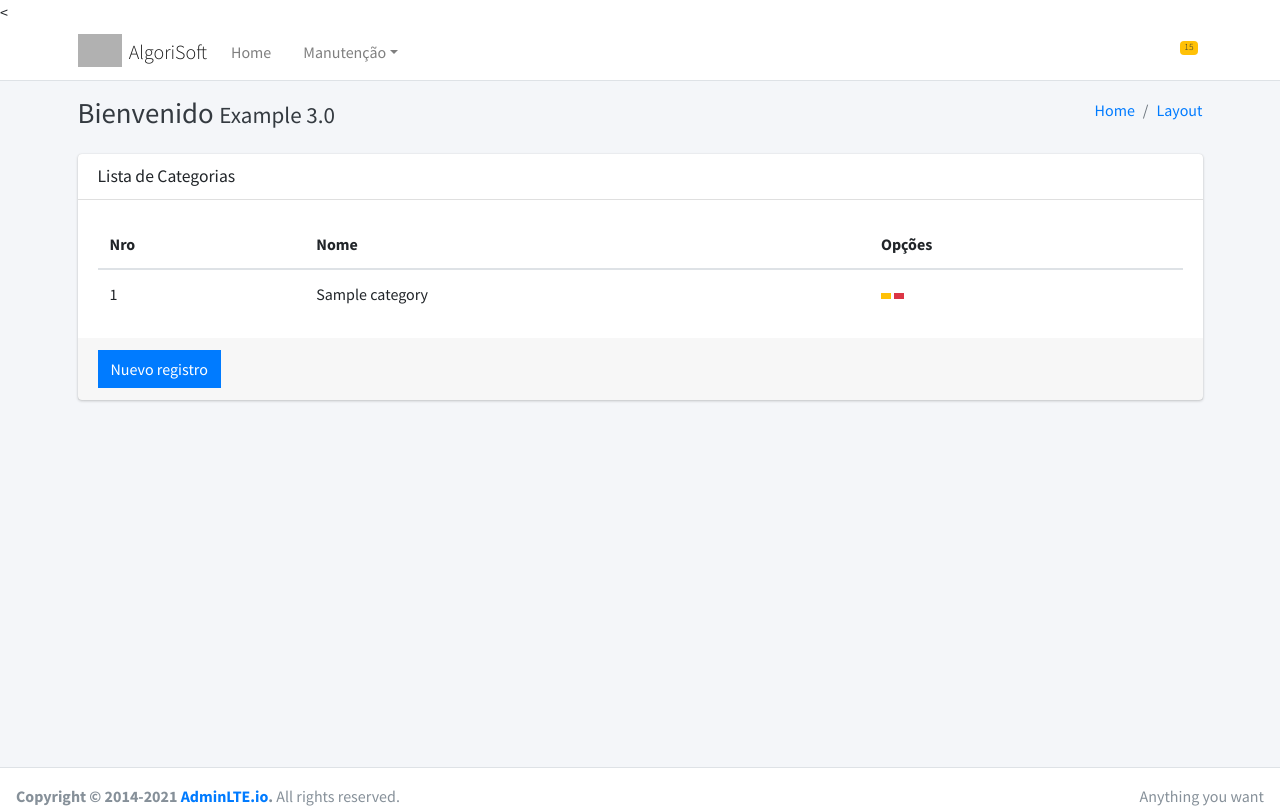
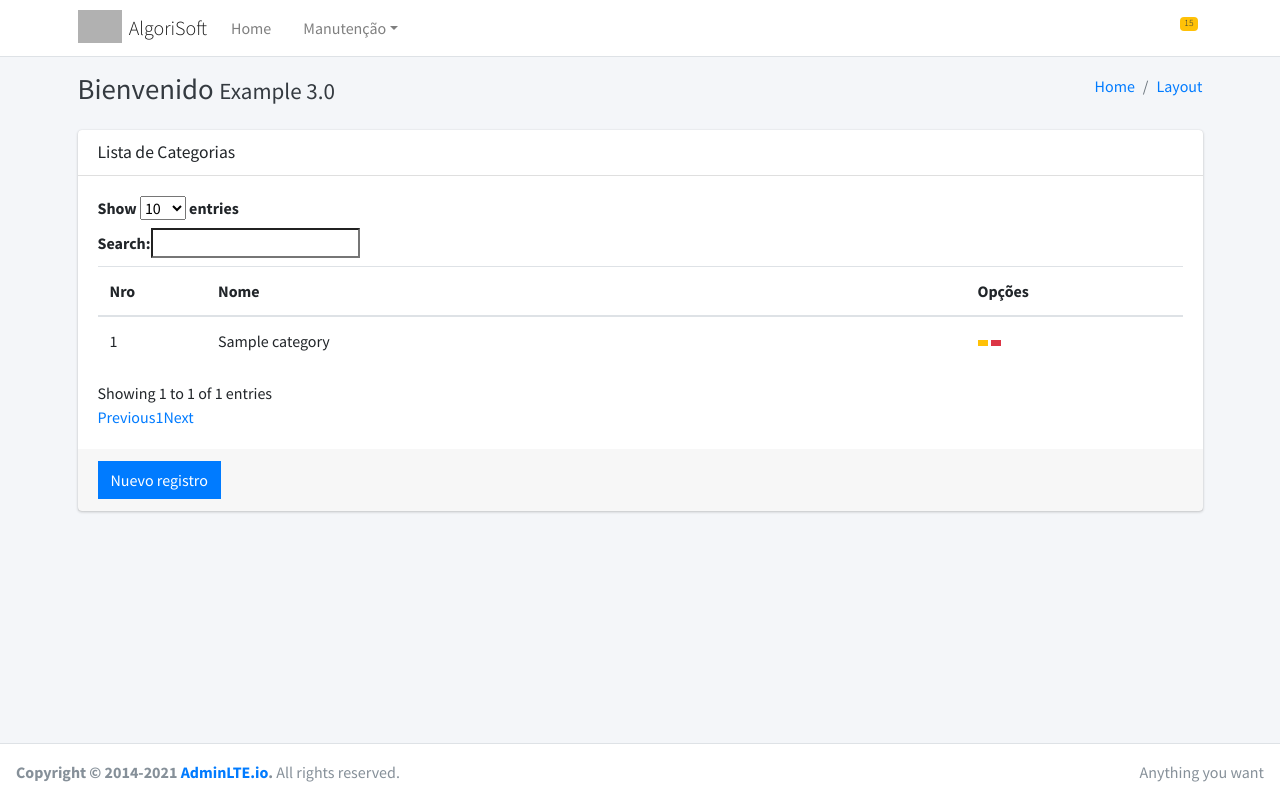
Before and after one commit to jlplautz/algorisoft, a Django app: page /core/category/list in a window 1280 px wide. Shown: the top 807 px of the page. After the commit the page ends 782 px from the top, so only its background shows below. Run offline with Django 3.2, Linux system fonts and the light colour scheme; tables that the repository leaves empty hold one stand-in row (values such as "Sample post"); some libraries are stand-ins or nearby versions; grey boxes are pictures that could not be loaded.

Commit message:
Criado pagina com DataTable + CBV
close #12

```diff
--- a/core/templates/category/list.html
+++ b/core/templates/category/list.html
@@ -2,9 +2,9 @@
 
 {% block columns %}
     <tr>
-        <th scope="col">Nro</th>
-        <th scope="col">Nome</th>
-        <th scope="col">Opções</th>
+        <th scope="col" style="width: 10%;">Nro</th>
+        <th scope="col" style="width: 70%;">Nome</th>
+        <th scope="col" style="width: 20%;">Opções</th>
     </tr>
 {% endblock %}
 
--- a/templates/body.html
+++ b/templates/body.html
@@ -32,5 +32,9 @@
         <!-- Footer -->
         {% include 'footer.html' %}
     </div>
+    <!-- criar um block javascript -->
+    {% block javascript %}
+
+    {% endblock %}
     </body>
 {% endblock %}
--- a/templates/home.html
+++ b/templates/home.html
@@ -17,8 +17,13 @@
   <script src="{% static 'lib/adminlte-3.1.0/plugins/jquery/jquery.min.js' %}"></script>
   <!-- Bootstrap 4 -->
   <script src="{%  static 'lib/adminlte-3.1.0/plugins/bootstrap/js/bootstrap.bundle.min.js' %}"></script>
-  < <!-- AdminLTE App -->
+  <!-- AdminLTE App -->
   <link rel="stylesheet" href="{% static 'lib/adminlte-3.1.0/css/adminlte.min.css' %}">
+  <!-- Criar um block-head  -->
+  {% block head %}
+
+  {% endblock %}
+
 </head>
 {% block body %}
 
--- a/templates/list.html
+++ b/templates/list.html
@@ -1,4 +1,15 @@
 {% extends 'body.html' %}
+{% load static %}
+
+<!-- block head para datatable-->
+{% block head %}
+    <link rel="stylesheet" href="{% static 'lib/datatables-1.10.20/css/dataTables.bootstrap4.min.css' %}"/>
+    <link rel="stylesheet" href="{% static 'lib/datatables-1.10.20/plugins/responsive-2.2.3/css/responsive.bootstrap4.min.css' %}"/>
+    <script src="{% static 'lib/datatables-1.10.20/js/jquery.dataTables.js' %}"></script>
+    <script src="{% static 'lib/datatables-1.10.20/js/dataTables.bootstrap4.min.js' %}"></script>
+    <script src="{% static 'lib/datatables-1.10.20/plugins/responsive-2.2.3/js/dataTables.responsive.min.js' %}"></script>
+    <script src="{% static 'lib/datatables-1.10.20/plugins/responsive-2.2.3/js/responsive.bootstrap4.min.js' %}"></script>
+{% endblock %}
 
 {% block content %}
     <div class="card card-default">
@@ -9,7 +20,8 @@
             </h3>
         </div>
         <div class="card-body">
-            <table class="table">
+            <!-- inserido id pata table para poder referenciar no datatable-->
+            <table class="table" id="data">
                 <thead>
                 {% block columns %}{% endblock %}
                 </thead>
@@ -25,3 +37,15 @@
         </div>
     </div>
 {% endblock %}
+
+{% block javascript %}
+    <script type="application/javascript">
+        $(function() {
+            // data refernciado no id da table
+            $('#data').DataTable({
+                responsive: true,
+                autoWidth: false
+            });
+        });
+    </script>
+{% endblock %}
```
Also changed, not shown: core/tests.py (+11 -1 lines), src/settings.py (+8 -8 lines), README.md.
